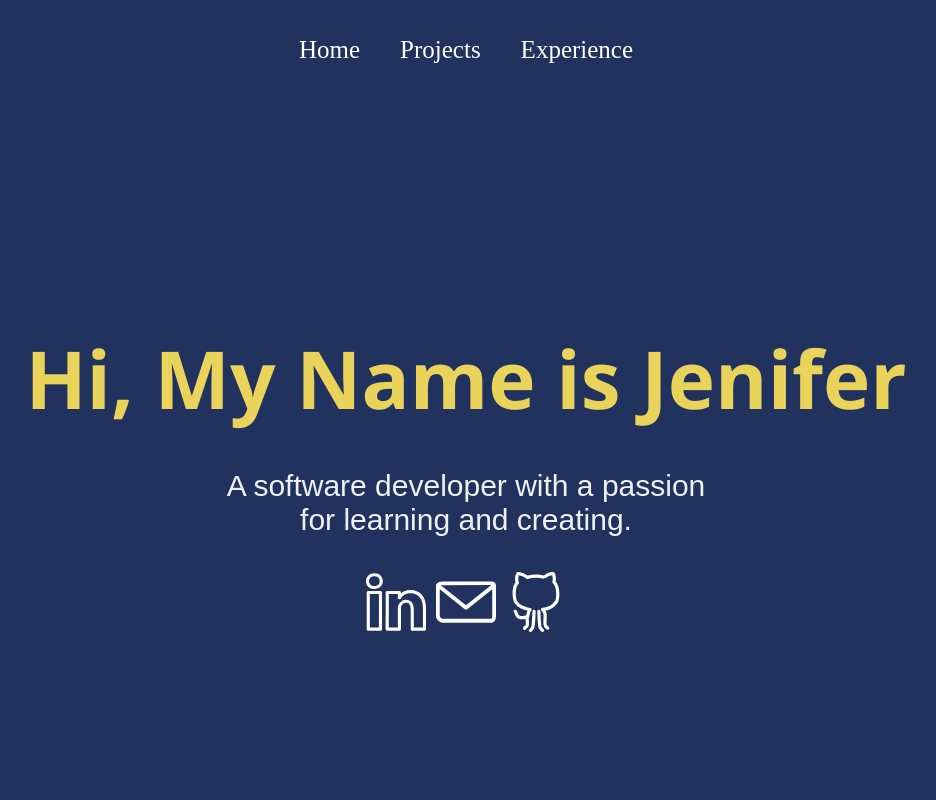
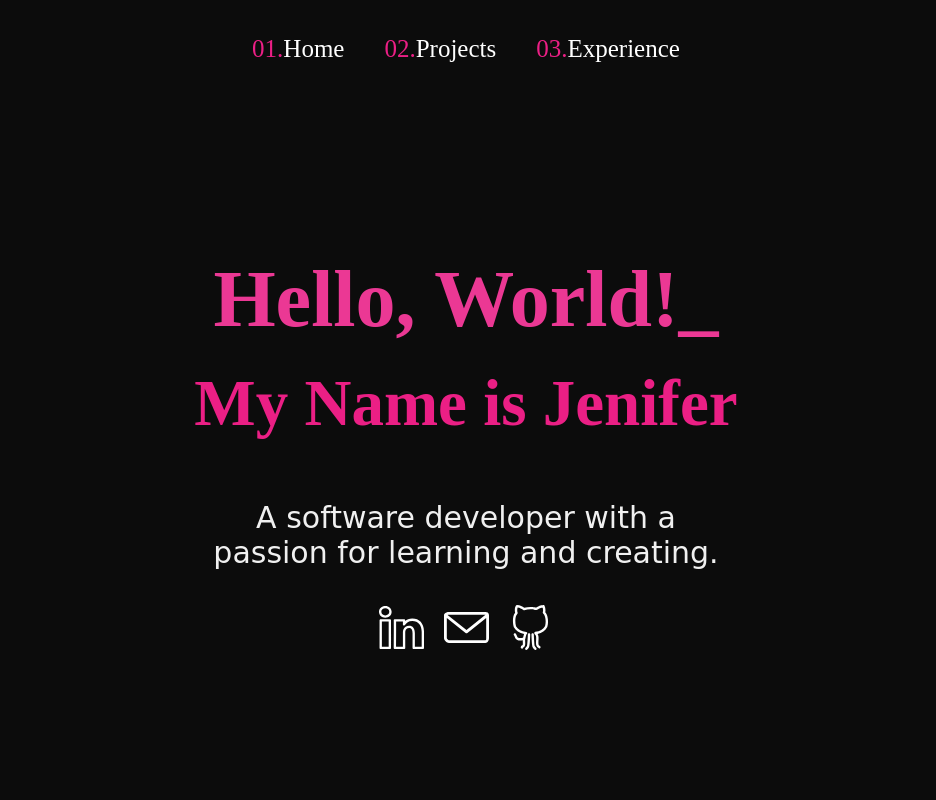
Before and after one commit to JeniferMLlerena/LangfossDev, a React (Create React App) app in the folder my-portafolio/: page / in a window 1280 px wide. Shown: the top 800 px of the page, without its empty margins (174-1110 px from the left). Built offline with nearby package versions, Linux system fonts and the light colour scheme.

Commit message:
update css and font

```diff
--- a/my-portafolio/package.json
+++ b/my-portafolio/package.json
@@ -5,6 +5,7 @@
   "dependencies": {
     "@emotion/react": "^11.10.8",
     "@emotion/styled": "^11.10.8",
+    "@fontsource/dejavu-sans": "^4.5.4",
     "@mui/material": "^5.12.3",
     "@testing-library/jest-dom": "^5.16.5",
     "@testing-library/react": "^13.4.0",
--- a/my-portafolio/src/components/Footer.js
+++ b/my-portafolio/src/components/Footer.js
@@ -9,10 +9,10 @@ function Footer() {
   return (
     <div className="footer">
       <div className="socialMedia">
-        <SlSocialInstagram />
-        <SlSocialTwitter />
-        <SlSocialFacebook />
-        <SlSocialLinkedin />
+        <SlSocialInstagram size={35} /> { " " }
+        <SlSocialTwitter size={35} /> { " " }
+        <SlSocialFacebook size={35} /> { " " }
+        <SlSocialLinkedin size={35} />
       </div>
       <p> &copy; 2023 jenwebsolutions.com</p>
     </div>
--- a/my-portafolio/src/components/NavBar.js
+++ b/my-portafolio/src/components/NavBar.js
@@ -24,9 +24,9 @@ function Navbar() {
         </button>
       </div>
       <div className="links">
-        <Link to="/"> Home </Link>
-        <Link to="/projects"> Projects </Link>
-        <Link to="/experience"> Experience </Link>
+        <Link to="/"> <span className="numNav">01.</span>Home </Link>
+        <Link to="/projects"> <span className="numNav">02.</span>Projects </Link>
+        <Link to="/experience"> <span className="numNav">03.</span>Experience </Link>
       </div>
     </div>
   );
--- a/my-portafolio/src/pages/Experience.js
+++ b/my-portafolio/src/pages/Experience.js
@@ -46,7 +46,7 @@ function Experience() {
         <VerticalTimelineElement
           className="vertical-timeline-element--work"
           date="2010 - 2013"
-          iconStyle={{ background: "#e9d35b", color: "#fff" }}
+          iconStyle={{ background: "#eb3d97", color: "#fff" }}
           icon={<SlBriefcase />}
         >
           <h3 className="vertical-timeline-element-title">
@@ -61,7 +61,7 @@ function Experience() {
         <VerticalTimelineElement
           className="vertical-timeline-element--work"
           date="2017 - 2019"
-          iconStyle={{ background: "#e9d35b", color: "#fff" }}
+          iconStyle={{ background: "#eb3d97", color: "#fff" }}
           icon={<SlBriefcase />}
         >
           <h3 className="vertical-timeline-element-title">
@@ -79,7 +79,7 @@ function Experience() {
         <VerticalTimelineElement
           className="vertical-timeline-element--work"
           date="2017 - 2019"
-          iconStyle={{ background: "#e9d35b", color: "#fff" }}
+          iconStyle={{ background: "#eb3d97", color: "#fff" }}
           icon={<SlBriefcase />}
         >
           <h3 className="vertical-timeline-element-title">
@@ -97,7 +97,7 @@ function Experience() {
         <VerticalTimelineElement
           className="vertical-timeline-element--work"
           date="2020 - present"
-          iconStyle={{ background: "#e9d35b", color: "#fff" }}
+          iconStyle={{ background: "#eb3d97", color: "#fff" }}
           icon={<SlBriefcase />}
         >
           <h3 className="vertical-timeline-element-title">
--- a/my-portafolio/src/pages/Home.js
+++ b/my-portafolio/src/pages/Home.js
@@ -8,13 +8,16 @@ function Home() {
   return (
     <div className="home">
       <div className="about">
-        <h2> Hi, My Name is Jenifer</h2>
+        <h1> Hello, World!_</h1>
+        <h2> My Name is Jenifer</h2>
         <div className="prompt">
           <p>A software developer with a passion for learning and creating.</p>
-          <SlSocialLinkedin />
-          <SlEnvolope />
+          <SlSocialLinkedin /> { " " }
+          <SlEnvolope /> { " " }
           <SlSocialGithub />
         </div>
+        <br />
+        <br />
       </div>
       <div className="skills">
         <h1> Skills</h1>
--- a/my-portafolio/src/styles/Footer.css
+++ b/my-portafolio/src/styles/Footer.css
@@ -1,7 +1,7 @@
 .footer {
     width: 100%;
     height: 200px;
-    background: #21325e;
+    background: #0c0c0c;
     display: flex;
     justify-content: center;
     align-items: center;
@@ -11,14 +11,14 @@
   }
 
   .socialMedia svg {
-    color: white;
+    color: #fff;
     margin: 20px;
     font-size: 70px;
     cursor: pointer;
   }
 
   .footer p {
-    color: white;
+    color: #fff;
   }
 
   @media only screen and (max-width: 600px) {
--- a/my-portafolio/src/styles/Home.css
+++ b/my-portafolio/src/styles/Home.css
@@ -1,8 +1,8 @@
 .home {
     width: 100%;
     align-items: center;
-    font-family: "Arial", sans-serif;
-    color: #3e497a;
+    font-family: "DejaVu Sans";
+    color: #0c0c0c;
   }
 
   .about {
@@ -13,14 +13,21 @@
     justify-content: center;
     align-items: center;
     text-align: center;
-    background-color: #21325e;
+    background-color: #0c0c0c;
     color: #f0f0f0;
   }
 
+  .about h1 {
+    font-family: "Roboto Mono";
+    font-size: 80px;
+    color: #eb3894;
+    height: 5px;
+  }
+
   .about h2 {
-    font-family: "Segoe UI", Tahoma, Geneva, Verdana, sans-serif;
-    font-size: 80px;
-    color: #e9d35b;
+    font-family: "Roboto Mono";
+    font-size: 65px;
+    color: #eb1f85;
     height: 50px;
   }
 
@@ -29,9 +36,9 @@
     font-size: 30px;
   }
   .prompt svg {
-    font-size: 60px;
+    font-size: 45px;
     margin: 5px;
-    color: white;
+    color: #fff;
   }
 
   .skills {
@@ -44,7 +51,7 @@
   }
 
   .skills h1 {
-    color: #3e497a;
+    color: #0c0c0c;
   }
 
   .skills .list {
@@ -57,6 +64,11 @@
   }
 
   @media only screen and (max-width: 600px) {
+    .about h1 {
+      font-size: 55px;
+      height: 75px;
+    }
+
     .about h2 {
       font-size: 40px;
     }
--- a/my-portafolio/src/styles/NavBar.css
+++ b/my-portafolio/src/styles/NavBar.css
@@ -1,7 +1,11 @@
 .navbar {
     width: 100%;
     height: 100px;
-    background: #21325e;
+    background: #0c0c0c;
+}
+
+.numNav {
+  color: #eb1f85;
 }
 
 .links {
@@ -10,32 +14,38 @@
   display: flex;
   align-items: center;
   justify-content: center;
-    color: white;
+  color: #fff;
 }
 
 .navbar a {
-    color: white;
+  color: #fff;
   text-decoration: none;
   margin: 20px;
   font-size: 25px;
+  font-family: "Roboto Mono";
+  border-bottom: 3px solid transparent;
+}
+
+.navbar a:hover {
+  border-bottom: 3px solid #eb3894;
 }
 
 .toggleButton {
   width: 100%;
-    height: 100px;
+  height: 70px;
   display: flex;
   align-items: center;
   justify-content: flex-end;
 }
 
 .toggleButton svg {
-    font-size: 50px;
+  font-size: 40px;
 }
 .toggleButton button {
   margin-right: 20px;
   background-color: transparent;
   border: none;
-    color: white;
+  color: #fff;
   cursor: pointer;
 }
 
```
Also changed, not shown: 1 other file (tests, documents, lock files or other folders). Lines whose indentation alone changed are shown as unchanged.
